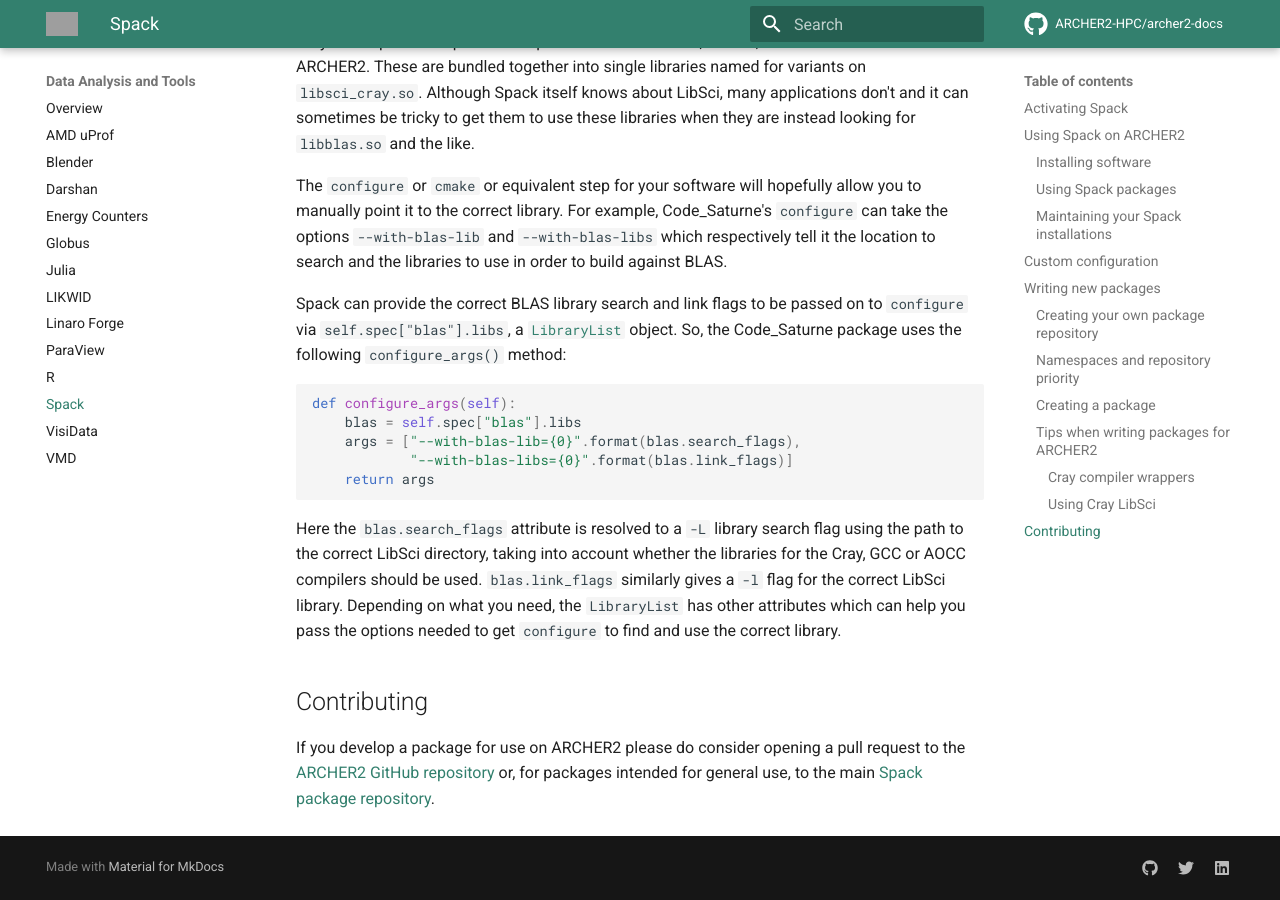
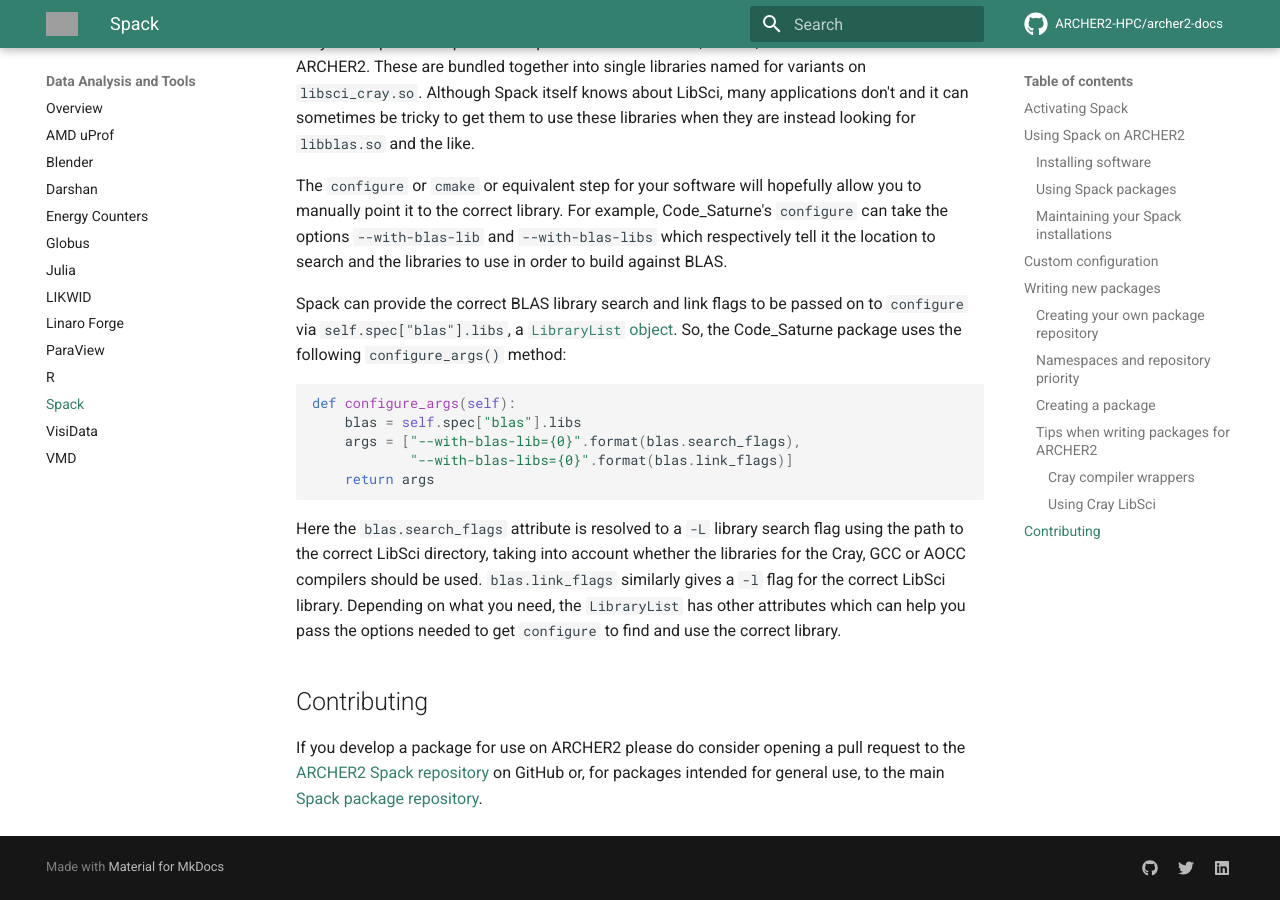
Before and after one commit to ARCHER2-HPC/archer2-docs, an MkDocs documentation site: the page built from docs/data-tools/spack.md, in a window 1280 px wide and 900 px high, scrolled down 8545 px. Built offline with MkDocs 1.6.1 and Material for MkDocs 9.7.7, drawn with Linux system fonts in a browser that asks for light colours; comment, search, counter and statistics services are not loaded; some of the changed text lies outside the part shown; grey boxes are pictures that could not be loaded.

Commit message:
Fix environment variable in path to ARCHER2 package repo and fix links as suggested.

````diff
--- a/docs/data-tools/spack.md
+++ b/docs/data-tools/spack.md
@@ -401,8 +401,8 @@
 
 Spack can provide the correct BLAS library search and link flags to be passed on
 to `configure` via `self.spec["blas"].libs`, a
-[`LibraryList`](https://spack.readthedocs.io/en/latest/spack.llnl.util.html#spack.llnl.util.filesystem.LibraryList)
-object. So, the Code_Saturne package uses the following `configure_args()`
+[`LibraryList` object](https://spack.readthedocs.io/en/latest/spack.llnl.util.html#spack.llnl.util.filesystem.LibraryList).
+So, the Code_Saturne package uses the following `configure_args()`
 method:
 
 ```python
@@ -423,7 +423,7 @@
 ## Contributing
 
 If you develop a package for use on ARCHER2 please do consider opening a pull
-request to the [ARCHER2 GitHub
-repository](https://github.com/ARCHER2-HPC/archer2-spack) or, for packages
+request to the [ARCHER2 Spack
+repository](https://github.com/ARCHER2-HPC/archer2-spack) on GitHub or, for packages
 intended for general use, to the main [Spack package
 repository](https://github.com/spack/spack-packages).
````
Also changed, not shown: other parts of docs/data-tools/spack.md (+1 -1 lines).
